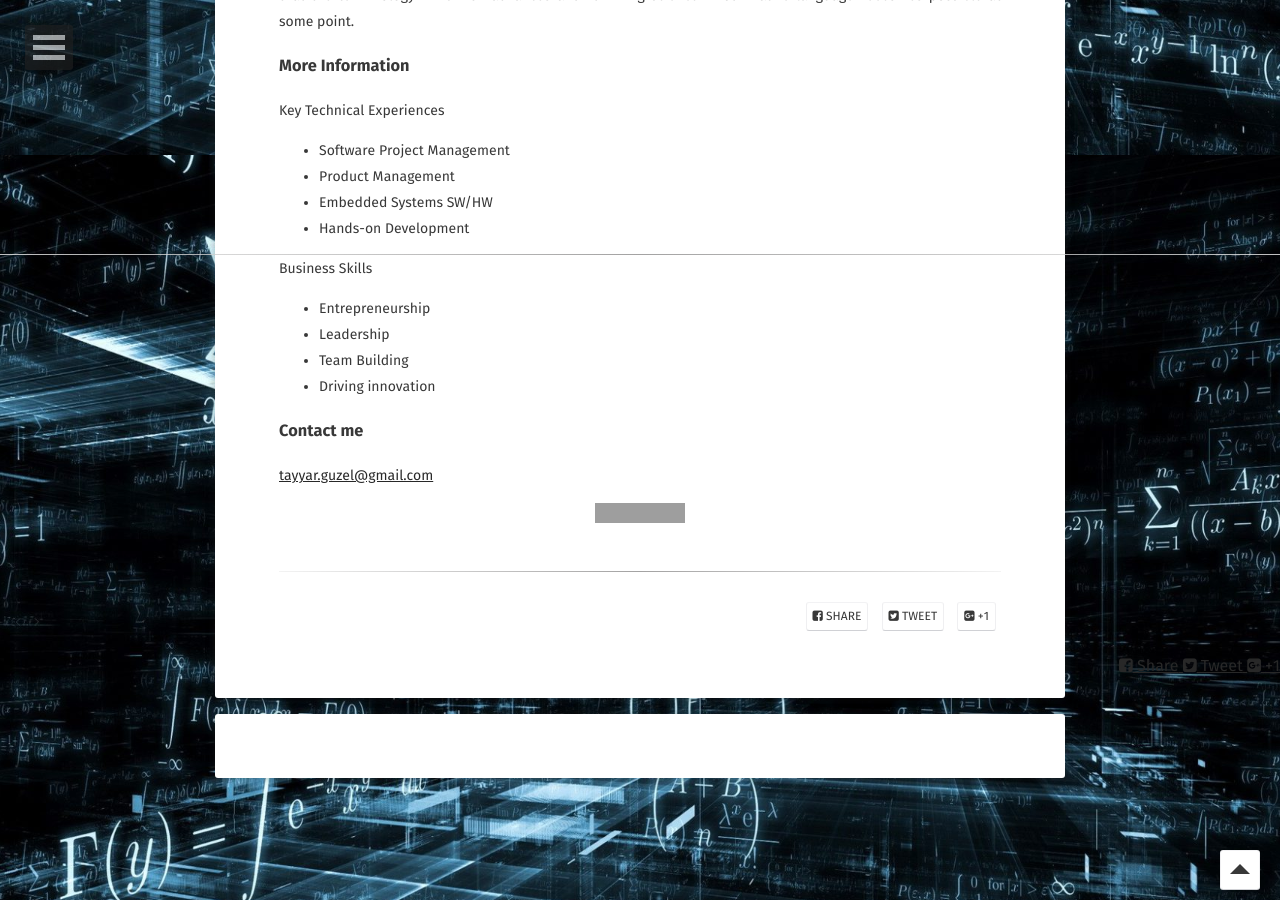
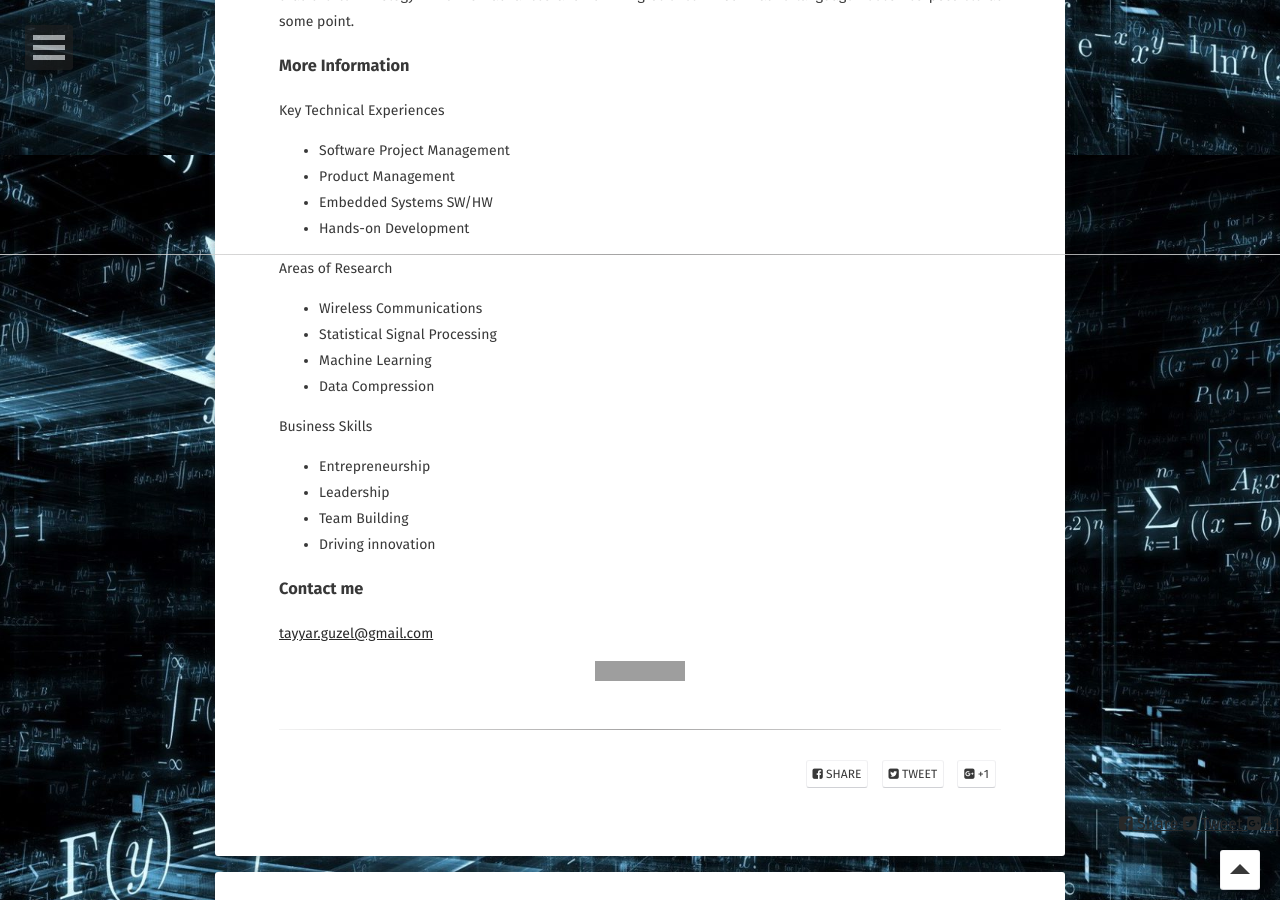
Before and after one commit to tayyarg/tayyarg.github.io, a Jekyll site: the page built from _posts/2018-01-01-about.md, in a window 1280 px wide and 900 px high, scrolled down 745 px. Built offline with Jekyll 4.4.1, drawn with Linux system fonts in a browser that asks for light colours; some web fonts are replaced; comment, search, counter and statistics services are not loaded; grey boxes are pictures that could not be loaded.

Commit message:
Update 2018-01-01-about.md

```diff
--- a/_posts/2018-01-01-about.md
+++ b/_posts/2018-01-01-about.md
@@ -28,6 +28,12 @@ Key Technical Experiences
 * Embedded Systems SW/HW
 * Hands-on Development
 
+Areas of Research
+* Wireless Communications
+* Statistical Signal Processing
+* Machine Learning
+* Data Compression
+
 Business Skills
 
 * Entrepreneurship
```
